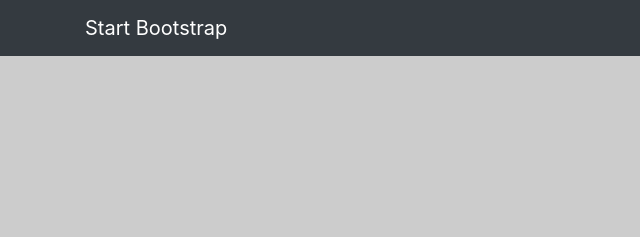
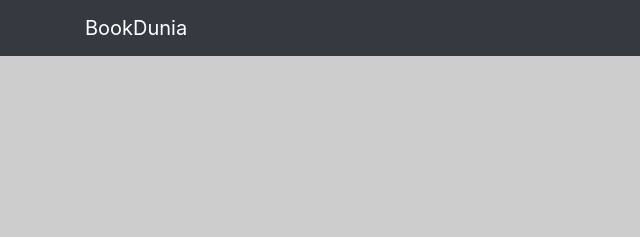
Before and after one commit to Pranshu-Garg/BookDunia, a website: page temp/index.html in a window 1280 px wide. Shown: the top 237 px of the page, 0-640 px from the left. Drawn offline with Linux system fonts and the light colour scheme; placeholder pictures from the web are drawn by us.

Commit message:
Update index.html

```diff
--- a/temp/index.html
+++ b/temp/index.html
@@ -8,7 +8,7 @@
     <meta name="description" content="">
     <meta name="author" content="">
 
-    <title>Modern Business - Start Bootstrap Template</title>
+    <title>BookDunia</title>
 
     <!-- Bootstrap core CSS -->
     <link href="vendor/bootstrap/css/bootstrap.min.css" rel="stylesheet">
@@ -23,7 +23,7 @@
     <!-- Navigation -->
     <nav class="navbar fixed-top navbar-expand-lg navbar-dark bg-dark fixed-top">
       <div class="container">
-        <a class="navbar-brand" href="index.html">Start Bootstrap</a>
+        <a class="navbar-brand" href="index.html">BookDunia</a>
         <button class="navbar-toggler navbar-toggler-right" type="button" data-toggle="collapse" data-target="#navbarResponsive" aria-controls="navbarResponsive" aria-expanded="false" aria-label="Toggle navigation">
           <span class="navbar-toggler-icon"></span>
         </button>
```
